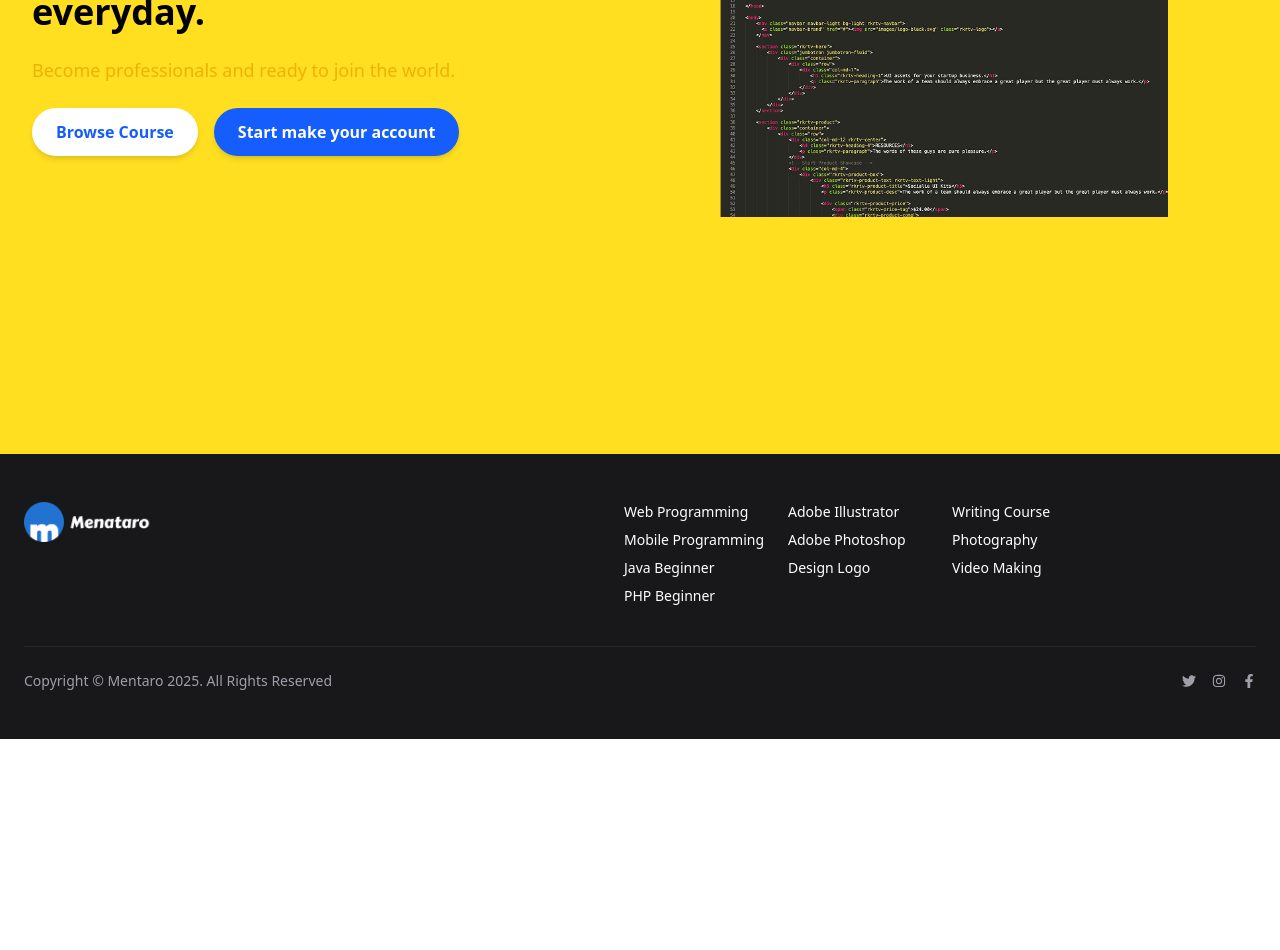
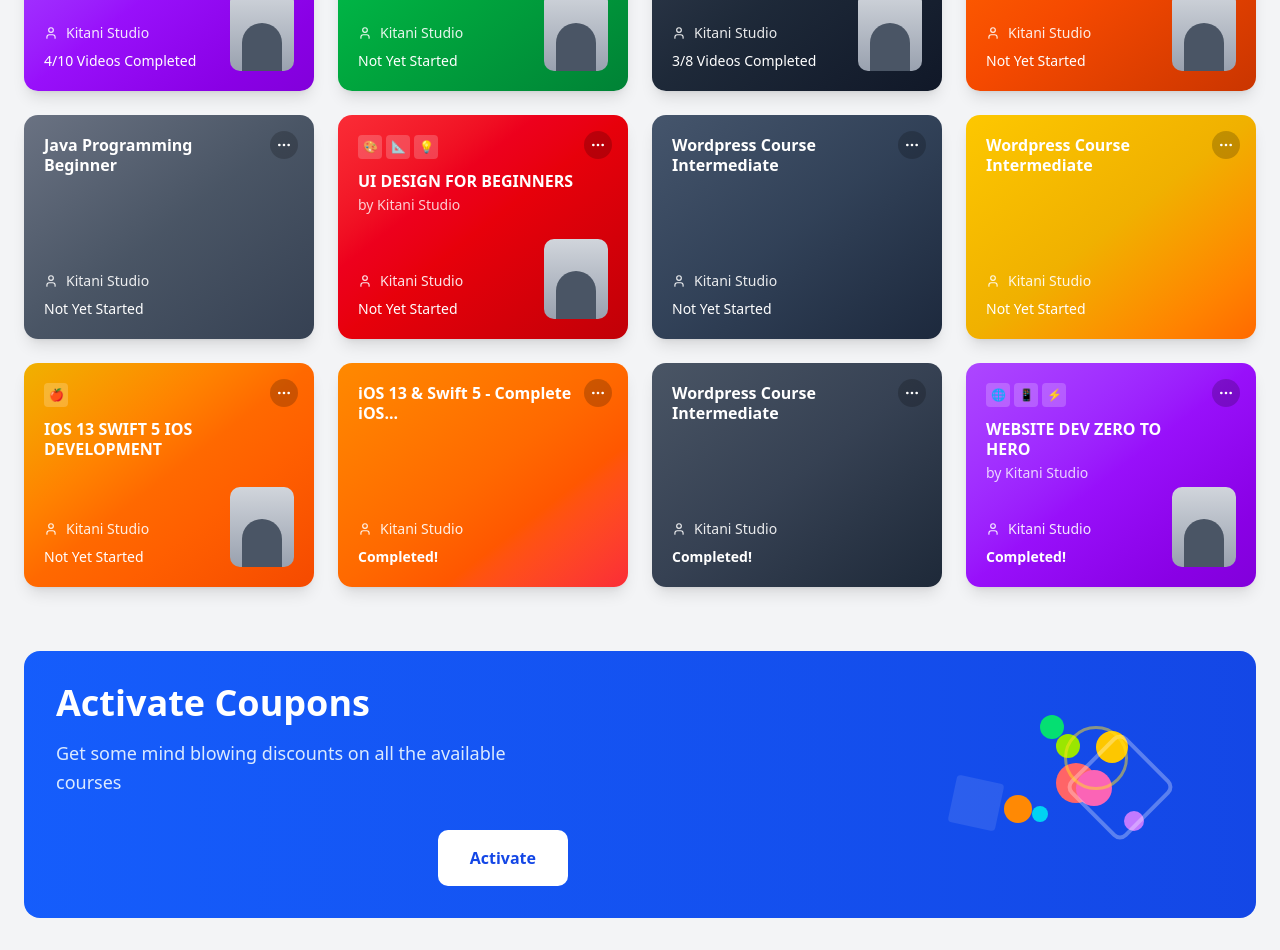
Before and after one commit to SarunMr/Mentaro, a React (Vite) app in the folder frontend/: page / in a window 1280 px wide. Shown: the part 420-1370 px from the top of the page. Before the commit the page ends 1159 px from the top, so only its background shows below. Built offline with nearby package versions, Linux system fonts and the light colour scheme.

Commit message:
CourseCard in process

```diff
--- a/frontend/src/App.jsx
+++ b/frontend/src/App.jsx
@@ -36,7 +36,7 @@
       <Routes location={routesLocation}>
         <Route path="/" element={<Homepage />} />
         <Route path="/dashboard" element={<Dashboard />} />
-          <Route path="/instructor-dashboard" element={<InstructorDashboard />} />
+          <Route path="/Instructor-dashboard" element={<InstructorDashboard />} />
         <Route
           path="/login"
           element={
--- /dev/null
+++ b/frontend/src/components/CourseCard.jsx
@@ -0,0 +1,245 @@
+import React from 'react';
+import { MoreHorizontal, User } from 'lucide-react';
+
+const CourseCard = ({
+  title,
+  subtitle,
+  instructor,
+  progress,
+  bgColor,
+  textColor = "text-white",
+  hasPersonImage = false,
+  status = "Not Yet Started",
+  completed = false,
+  tags = [],
+  personPosition = "bottom-right"
+}) => {
+  return (
+    <div className={`relative rounded-xl overflow-hidden ${bgColor} p-5 h-56 flex flex-col shadow-lg`}>
+      {/* Three dots menu - small circle */}
+      <div className="absolute top-4 right-4">
+        <div className="w-7 h-7 bg-black/20 rounded-full flex items-center justify-center cursor-pointer hover:bg-black/30">
+          <MoreHorizontal size={16} className="text-white" />
+        </div>
+      </div>
+
+      {/* Course tags/icons at top */}
+      {tags.length > 0 && (
+        <div className="flex gap-1 mb-3">
+          {tags.map((tag, index) => (
+            <div key={index} className="w-6 h-6 bg-white/20 rounded flex items-center justify-center text-xs">
+              {tag}
+            </div>
+          ))}
+        </div>
+      )}
+
+      {/* Course title */}
+      <div className="flex-1">
+        <h3 className="text-white font-bold text-base leading-tight mb-1 pr-8">
+          {title}
+        </h3>
+        {subtitle && (
+          <p className="text-white/80 text-sm mb-3">{subtitle}</p>
+        )}
+      </div>
+
+      {/* Bottom section */}
+      <div className="mt-auto">
+        <div className="flex items-center gap-2 text-white/90 text-sm mb-2">
+          <User size={14} />
+          <span className="text-sm">{instructor}</span>
+        </div>
+        <div className="text-white text-sm">
+          {completed ? (
+            <span className="font-semibold">Completed!</span>
+          ) : (
+            <span>{progress || status}</span>
+          )}
+        </div>
+      </div>
+
+      {/* Person image */}
+      {hasPersonImage && (
+        <div className="absolute bottom-5 right-5">
+          <div className="w-16 h-20 bg-white/10 rounded-lg overflow-hidden">
+            <div className="w-full h-full bg-gradient-to-b from-gray-300 to-gray-400 flex items-end justify-center">
+              <div className="w-10 h-12 bg-gray-600 rounded-t-full mb-0"></div>
+            </div>
+          </div>
+        </div>
+      )}
+    </div>
+  );
+};
+
+const CourseDashboard = () => {
+  const courses = [
+    {
+      title: "WEBSITE DEV ZERO TO HERO",
+      instructor: "Kitani Studio",
+      progress: "4/10 Videos Completed",
+      bgColor: "bg-gradient-to-br from-purple-500 via-purple-600 to-purple-700",
+      hasPersonImage: true,
+      tags: ["🌐", "📱", "⚡"]
+    },
+    {
+      title: "MOBILE DEV REACT NATIVE",
+      subtitle: "by Kitani Studio",
+      instructor: "Kitani Studio",
+      status: "Not Yet Started",
+      bgColor: "bg-gradient-to-br from-green-500 via-green-600 to-green-700",
+      hasPersonImage: true,
+      tags: ["📱"]
+    },
+    {
+      title: "MAKE UBER CLONE APP",
+      instructor: "Kitani Studio",
+      progress: "3/8 Videos Completed",
+      bgColor: "bg-gradient-to-br from-gray-700 via-gray-800 to-gray-900",
+      hasPersonImage: true
+    },
+    {
+      title: "VUE JAVASCRIPT COURSE",
+      instructor: "Kitani Studio",
+      status: "Not Yet Started",
+      bgColor: "bg-gradient-to-br from-orange-500 via-orange-600 to-orange-700",
+      hasPersonImage: true,
+      tags: ["🔥"]
+    },
+    {
+      title: "Java Programming Beginner",
+      instructor: "Kitani Studio",
+      status: "Not Yet Started",
+      bgColor: "bg-gradient-to-br from-gray-500 via-gray-600 to-gray-700"
+    },
+    {
+      title: "UI DESIGN FOR BEGINNERS",
+      subtitle: "by Kitani Studio",
+      instructor: "Kitani Studio",
+      status: "Not Yet Started",
+      bgColor: "bg-gradient-to-br from-red-500 via-red-600 to-red-700",
+      hasPersonImage: true,
+      tags: ["🎨", "📐", "💡"]
+    },
+    {
+      title: "Wordpress Course Intermediate",
+      instructor: "Kitani Studio",
+      status: "Not Yet Started",
+      bgColor: "bg-gradient-to-br from-slate-600 via-slate-700 to-slate-800"
+    },
+    {
+      title: "Wordpress Course Intermediate",
+      instructor: "Kitani Studio",
+      status: "Not Yet Started",
+      bgColor: "bg-gradient-to-br from-yellow-400 via-yellow-500 to-orange-500"
+    },
+    {
+      title: "IOS 13 SWIFT 5 IOS DEVELOPMENT",
+      instructor: "Kitani Studio",
+      status: "Not Yet Started",
+      bgColor: "bg-gradient-to-br from-yellow-500 via-orange-500 to-orange-600",
+      hasPersonImage: true,
+      tags: ["🍎"]
+    },
+    {
+      title: "iOS 13 & Swift 5 - Complete iOS...",
+      instructor: "Kitani Studio",
+      completed: true,
+      bgColor: "bg-gradient-to-br from-orange-400 via-orange-500 to-red-500"
+    },
+    {
+      title: "Wordpress Course Intermediate",
+      instructor: "Kitani Studio",
+      completed: true,
+      bgColor: "bg-gradient-to-br from-gray-600 via-gray-700 to-gray-800"
+    },
+    {
+      title: "WEBSITE DEV ZERO TO HERO",
+      subtitle: "by Kitani Studio",
+      instructor: "Kitani Studio",
+      completed: true,
+      bgColor: "bg-gradient-to-br from-purple-500 via-purple-600 to-purple-700",
+      hasPersonImage: true,
+      tags: ["🌐", "📱", "⚡"]
+    }
+  ];
+
+  return (
+    <div className="min-h-screen bg-gray-100">
+      {/* Header */}
+      <div className="bg-white shadow-sm">
+        <div className="max-w-7xl mx-auto px-6 py-6">
+          <h1 className="text-3xl font-bold text-center mb-8 text-gray-900">My Course</h1>
+          <nav className="flex justify-center space-x-12 border-b">
+            <a href="#" className="text-blue-600 border-b-2 border-blue-600 pb-4 font-medium">All Courses</a>
+            <a href="#" className="text-gray-500 hover:text-gray-700 pb-4 font-medium">Courses</a>
+            <a href="#" className="text-gray-500 hover:text-gray-700 pb-4 font-medium">Wishlist</a>
+            <a href="#" className="text-gray-500 hover:text-gray-700 pb-4 font-medium">Completed</a>
+          </nav>
+        </div>
+      </div>
+
+      {/* Main Content */}
+      <div className="max-w-7xl mx-auto px-6 py-8">
+        {/* Section Header */}
+        <div className="mb-8">
+          <h2 className="text-2xl font-bold text-gray-900 mb-2">My Course</h2>
+          <p className="text-gray-600">List of your courses</p>
+        </div>
+
+        {/* Course Grid */}
+        <div className="grid grid-cols-1 md:grid-cols-2 lg:grid-cols-4 gap-6 mb-16">
+          {courses.map((course, index) => (
+            <CourseCard key={index} {...course} />
+          ))}
+        </div>
+
+        {/* Activate Coupons Section */}
+        <div className="bg-gradient-to-r from-blue-600 to-blue-700 rounded-2xl p-8 text-white relative overflow-hidden">
+          {/* Content */}
+          <div className="relative z-10 flex items-center">
+            <div className="flex-1">
+              <h2 className="text-4xl font-bold mb-4">Activate Coupons</h2>
+              <p className="text-blue-100 mb-8 text-lg leading-relaxed max-w-lg">
+                Get some mind blowing discounts on all the available courses
+              </p>
+              <div className="flex gap-4 max-w-lg">
+                <input
+                  type="text"
+                  className="flex-1 px-6 py-4 rounded-lg text-gray-900 border-0 focus:ring-2 focus:ring-blue-300 placeholder-gray-400"
+                  placeholder=""
+                />
+                <button className="bg-white text-blue-700 px-8 py-4 rounded-lg font-bold hover:bg-gray-100 transition-colors whitespace-nowrap">
+                  Activate
+                </button>
+              </div>
+            </div>
+
+            {/* Decorative Graphics */}
+            <div className="hidden lg:block absolute right-8 top-0 bottom-0 w-96">
+              <div className="relative w-full h-full">
+                {/* Colorful circles */}
+                <div className="absolute top-12 right-16 w-8 h-8 bg-yellow-400 rounded-full"></div>
+                <div className="absolute top-8 right-32 w-6 h-6 bg-green-400 rounded-full"></div>
+                <div className="absolute top-20 right-24 w-10 h-10 bg-red-400 rounded-full"></div>
+                <div className="absolute top-32 right-12 w-5 h-5 bg-purple-400 rounded-full"></div>
+                <div className="absolute top-28 right-40 w-7 h-7 bg-orange-400 rounded-full"></div>
+                <div className="absolute bottom-20 right-20 w-9 h-9 bg-pink-400 rounded-full"></div>
+                <div className="absolute bottom-16 right-36 w-4 h-4 bg-cyan-400 rounded-full"></div>
+                <div className="absolute bottom-32 right-28 w-6 h-6 bg-lime-400 rounded-full"></div>
+
+                {/* Abstract geometric shapes */}
+                <div className="absolute top-16 right-8 w-20 h-20 border-4 border-white/30 rotate-45 rounded-lg"></div>
+                <div className="absolute bottom-24 right-16 w-16 h-16 border-3 border-yellow-300/50 rounded-full"></div>
+                <div className="absolute top-24 right-48 w-12 h-12 bg-white/10 rotate-12 rounded"></div>
+              </div>
+            </div>
+          </div>
+        </div>
+      </div>
+    </div>
+  );
+};
+
+export default CourseDashboard;
--- a/frontend/src/main.jsx
+++ b/frontend/src/main.jsx
@@ -1,10 +1,11 @@
 import { StrictMode } from "react";
 import { createRoot } from "react-dom/client";
 import "./index.css";
-import App from "./App.jsx";
+import CourseCard from "./components/CourseCard.jsx";
+// import App from "./App.jsx";
 
 createRoot(document.getElementById("root")).render(
   <StrictMode>
-    <App />
+    <CourseCard />
   </StrictMode>,
 );
```
